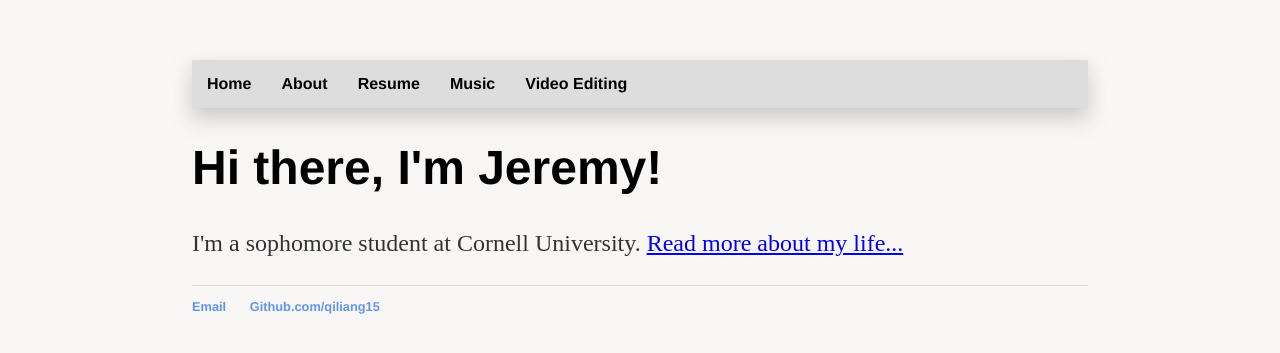
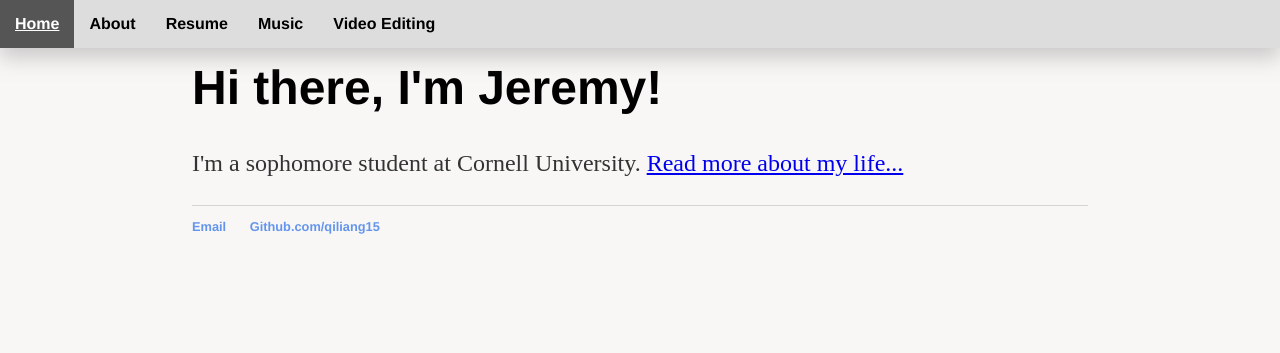
Before and after one commit to jwang115/jwang115.github.io, a Jekyll site: the page built from index.html, in a window 1280 px wide. Shown: the top 353 px of the page. Built offline with Jekyll 4.4.1, drawn with Linux system fonts in a browser that asks for light colours.

Commit message:
added sticky menu

```diff
--- a/css/main.css
+++ b/css/main.css
@@ -14,9 +14,12 @@
     text-align: center;
     padding: 0;
     width: 100%;
+    left: 0px;
     background-color: #dddddd;
-    position: sticky;
     overflow: auto;
+    position: fixed;
+    top: 0px
+
 }
 ul.sidenav li a {
     display: inline-block;
@@ -41,14 +44,11 @@
 @media screen and (max-width: 9000px) {
     ul.sidenav {
         width: 100%;
-        position: relative;
     }
-
     ul.sidenav li a {
         float: left;
         padding: 15px;
     }
-
     div.content {margin-left: 0;}
 }
 @media screen and (max-width: 400px) {
@@ -64,7 +64,6 @@
     padding: 0px;
     list-style: none;
     font-weight: bold;
-
 }
 ul.footbar li {
     display: inline;
```
